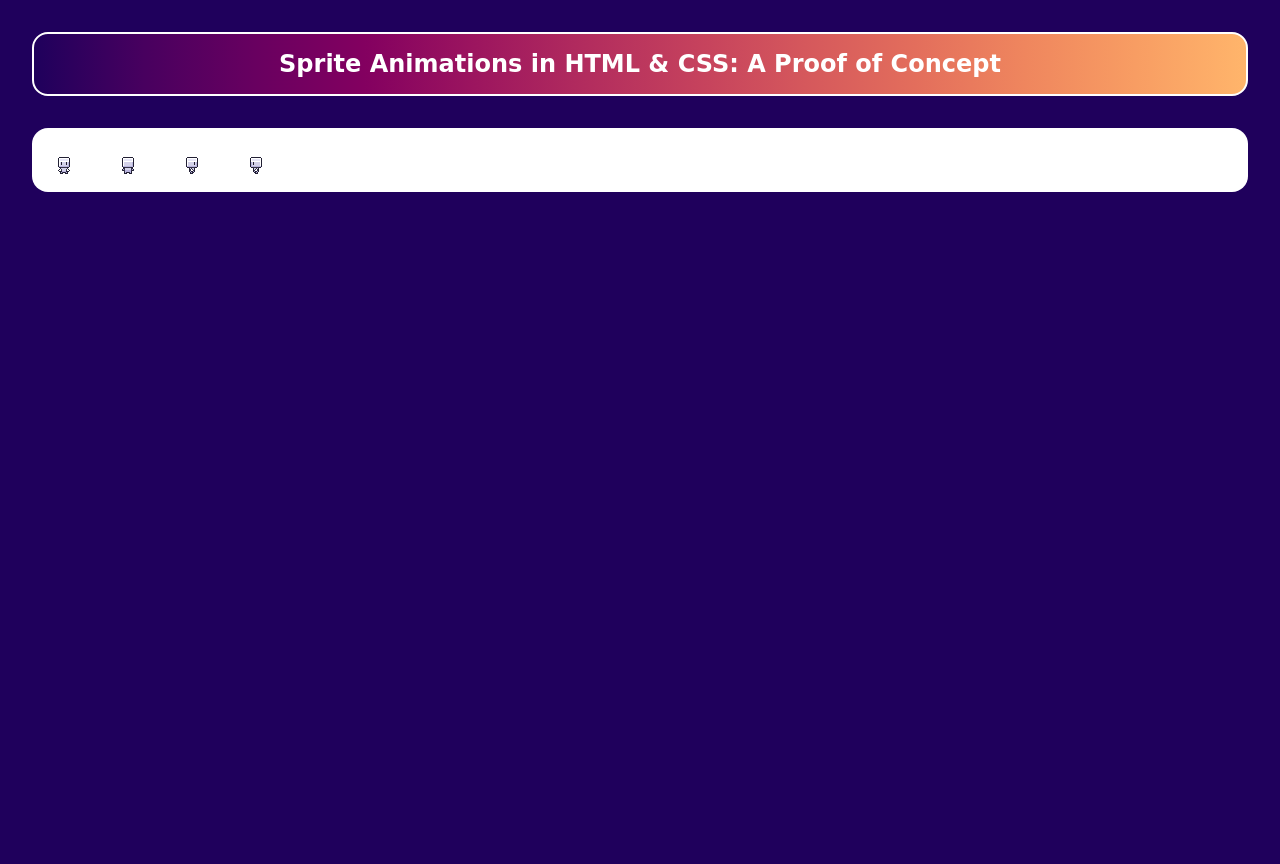
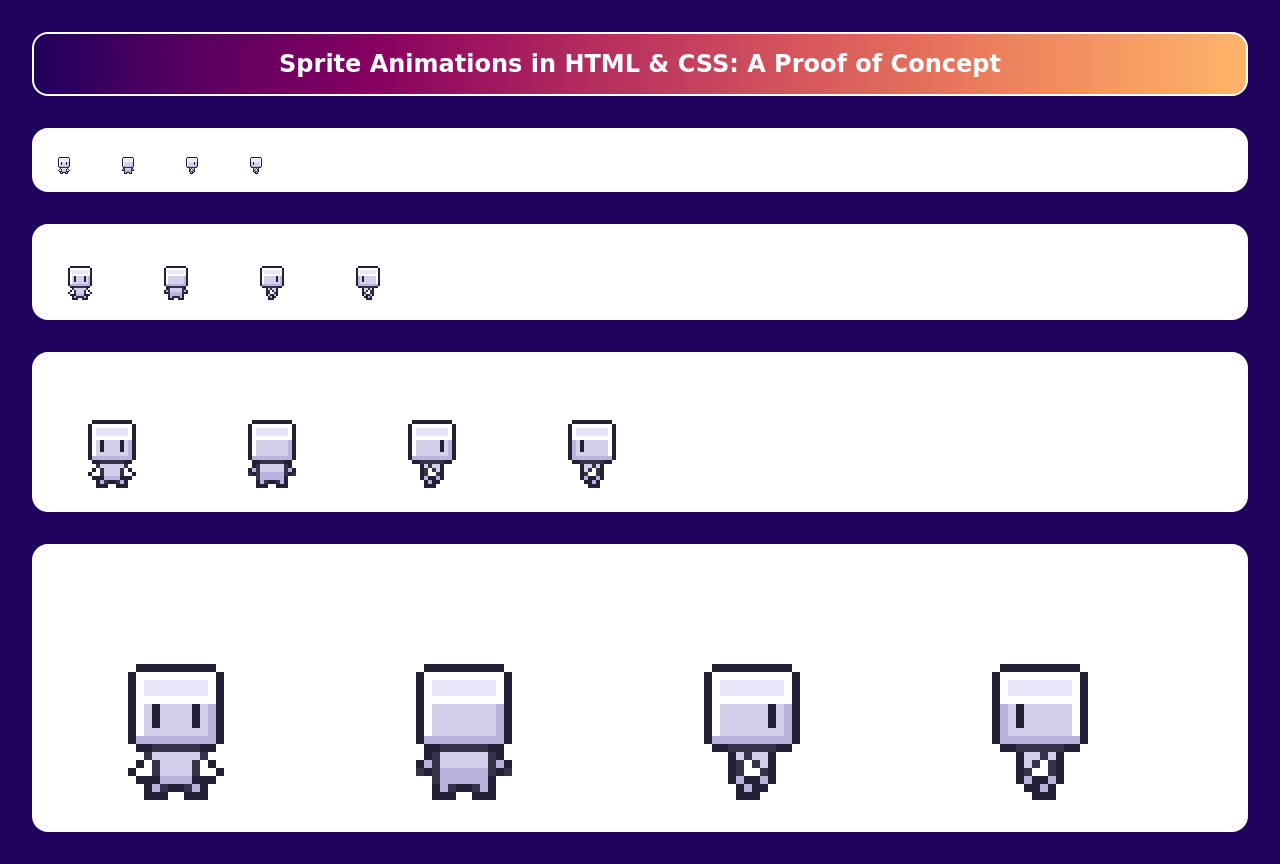
Before and after one commit to bmizepatterson/sprite-poc, a plain HTML site: page index.html in a window 1280 px wide. Before the commit the page ends 800 px from the top, so only its background shows below. Drawn offline with Linux system fonts and the light colour scheme; a web font is replaced by a local one.

Commit message:
Add additional scales

```diff
--- a/index.html
+++ b/index.html
@@ -36,6 +36,66 @@
                 </div>
             </div>
         </section>
+
+        <section class="card bg-white">
+            <div class="sprite-collection scale-2">
+                <div class="sprite sprite-character face-bottom">
+                    <img class="sprite-sheet pixelart" src="sprite/character.png" alt="Baldy">
+                </div>
+
+                <div class="sprite sprite-character face-up">
+                    <img class="sprite-sheet pixelart" src="sprite/character.png" alt="Baldy">
+                </div>
+
+                <div class="sprite sprite-character face-right">
+                    <img class="sprite-sheet pixelart" src="sprite/character.png" alt="Baldy">
+                </div>
+
+                <div class="sprite sprite-character face-left">
+                    <img class="sprite-sheet pixelart" src="sprite/character.png" alt="Baldy">
+                </div>
+            </div>
+        </section>
+
+        <section class="card bg-white">
+            <div class="sprite-collection scale-4">
+                <div class="sprite sprite-character face-bottom">
+                    <img class="sprite-sheet pixelart" src="sprite/character.png" alt="Baldy">
+                </div>
+
+                <div class="sprite sprite-character face-up">
+                    <img class="sprite-sheet pixelart" src="sprite/character.png" alt="Baldy">
+                </div>
+
+                <div class="sprite sprite-character face-right">
+                    <img class="sprite-sheet pixelart" src="sprite/character.png" alt="Baldy">
+                </div>
+
+                <div class="sprite sprite-character face-left">
+                    <img class="sprite-sheet pixelart" src="sprite/character.png" alt="Baldy">
+                </div>
+            </div>
+        </section>
+
+        <section class="card bg-white">
+            <div class="sprite-collection scale-8">
+                <div class="sprite sprite-character face-bottom">
+                    <img class="sprite-sheet pixelart" src="sprite/character.png" alt="Baldy">
+                </div>
+
+                <div class="sprite sprite-character face-up">
+                    <img class="sprite-sheet pixelart" src="sprite/character.png" alt="Baldy">
+                </div>
+
+                <div class="sprite sprite-character face-right">
+                    <img class="sprite-sheet pixelart" src="sprite/character.png" alt="Baldy">
+                </div>
+
+                <div class="sprite sprite-character face-left">
+                    <img class="sprite-sheet pixelart" src="sprite/character.png" alt="Baldy">
+                </div>
+            </div>
+        </section>
     </main>
 </body>
 </html>
--- a/styles.css
+++ b/styles.css
@@ -44,9 +44,15 @@ main > section:not(:last-child) {
     padding: calc(var(--spacer) * 0.5);
 }
 
+/* Rendering styles */
+.pixelart {
+    image-rendering: pixelated;
+}
+
 /* Sprites */
 .sprite-collection {
     display: flex;
+    flex-wrap: wrap;
 }
 .sprite-collection > :not(:last-child) {
     margin-right: var(--spacer);
@@ -82,14 +88,25 @@ main > section:not(:last-child) {
     --sprite-sheet-height: 128px;
 }
 .sprite-character.face-bottom .sprite-sheet {
-    top: calc(0 * var(--sprite-height));
+    top: calc(0 * var(--sprite-scale) * var(--sprite-height));
 }
 .sprite-character.face-right .sprite-sheet {
-    top: calc(-1 * var(--sprite-height));
+    top: calc(-1 *  var(--sprite-scale) *var(--sprite-height));
 }
 .sprite-character.face-up .sprite-sheet {
-    top: calc(-2 * var(--sprite-height));
+    top: calc(-2 * var(--sprite-scale) * var(--sprite-height));
 }
 .sprite-character.face-left .sprite-sheet {
-    top: calc(-3 * var(--sprite-height));
+    top: calc(-3 * var(--sprite-scale) * var(--sprite-height));
 }
+
+/* Scales */
+.scale-2 {
+    --sprite-scale: 2;
+}
+.scale-4 {
+    --sprite-scale: 4;
+}
+.scale-8 {
+    --sprite-scale: 8;
+}
```
